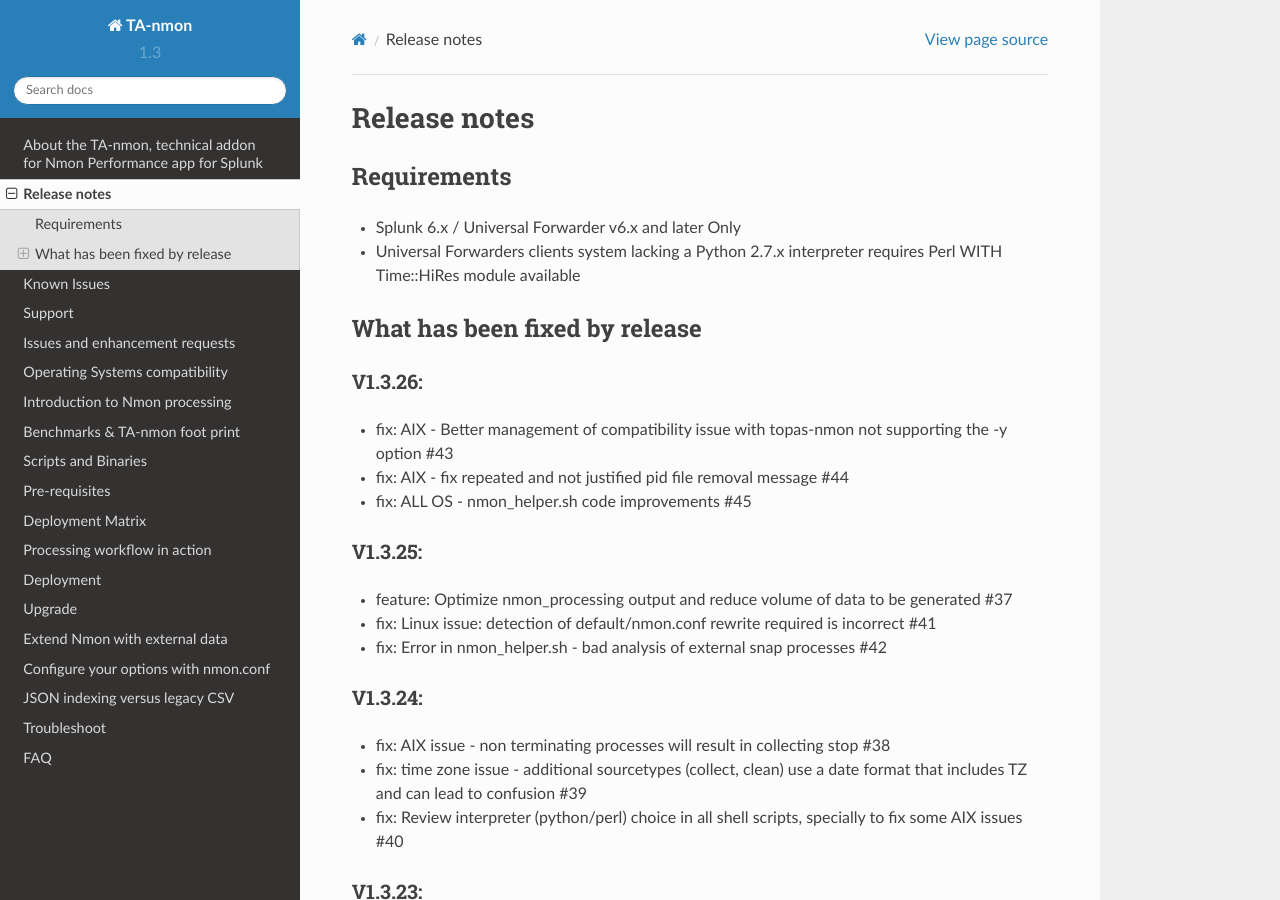
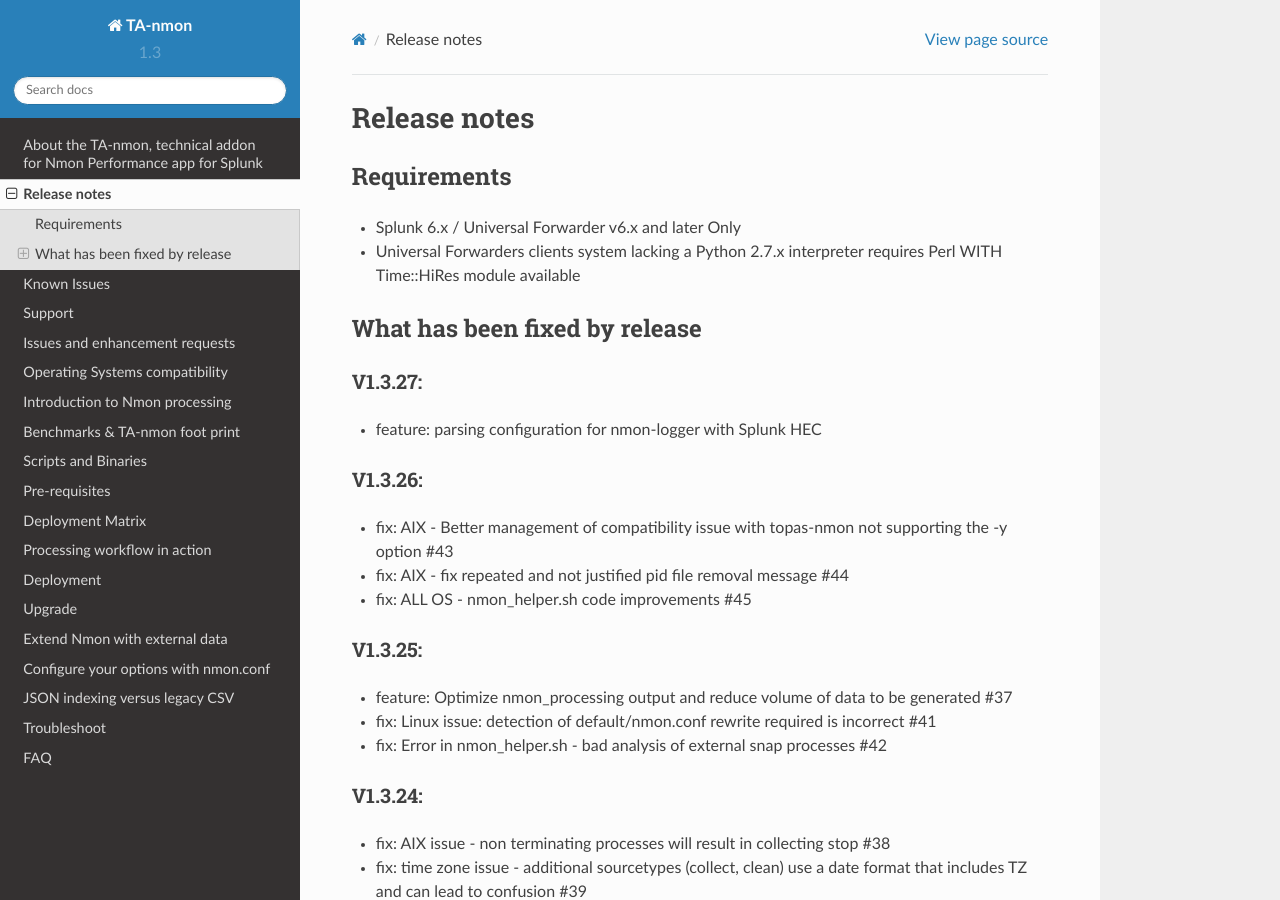
Before and after one commit to guilhemmarchand/TA-nmon, a Sphinx documentation site: the page built from docs/releasenotes.rst, in a window 1280 px wide and 900 px high. Built offline with Sphinx 7.4.7 and the Read the Docs theme 2.0.0, drawn with Linux system fonts in a browser that asks for light colours.

Commit message:
HEC work in progress

```diff
--- a/docs/releasenotes.rst
+++ b/docs/releasenotes.rst
@@ -13,6 +13,12 @@
 ^^^^^^^^^^^^^^^^^^^^^^^^^^^^^^
 What has been fixed by release
 ^^^^^^^^^^^^^^^^^^^^^^^^^^^^^^
+
+========
+V1.3.27:
+========
+
+- feature: parsing configuration for nmon-logger with Splunk HEC
 
 ========
 V1.3.26:
```
